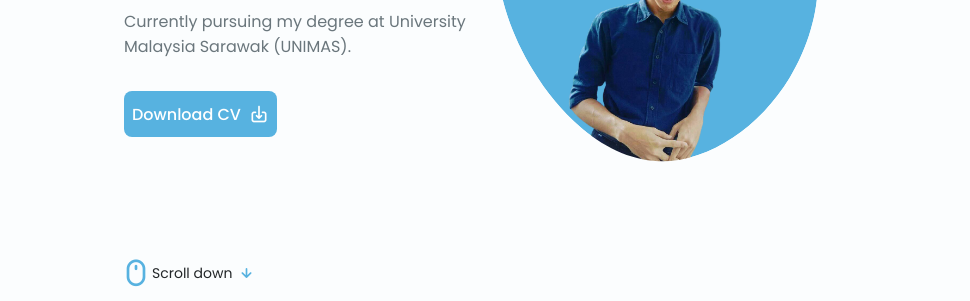
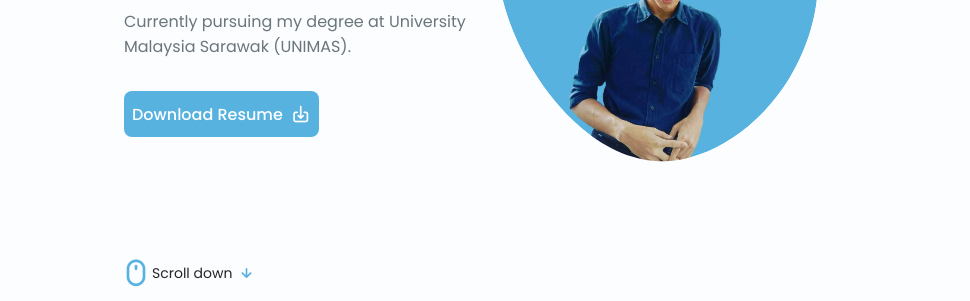
Before and after one commit to maxchia18/maxchia18.github.io, a plain HTML site: page index.html in a window 1280 px wide. Shown: the part 321-622 px from the top of the page, 184-1154 px from the left. Drawn offline with nearby package versions, Linux system fonts and the light colour scheme.

Commit message:
Update CV to Resume
CV -> Resume
Download -> View in new tab

```diff
--- a/index.html
+++ b/index.html
@@ -109,8 +109,8 @@
                         <h3 class="home__subtitle">Software Engineering Student</h3>
                         <p class="home__description">Currently pursuing my degree at University Malaysia Sarawak
                             (UNIMAS).</p>
-                        <a download="" href="assets/pdf/Max CV.pdf" class="button button--flex">
-                            Download CV <i class="uil uil-download-alt button__icon"></i>
+                        <a target="_blank" href="assets/pdf/Max Resume.pdf" class="button button--flex">
+                            Download Resume <i class="uil uil-download-alt button__icon"></i>
                         </a>
                     </div>
                 </div>
```
Also changed, not shown: 1 other file.
